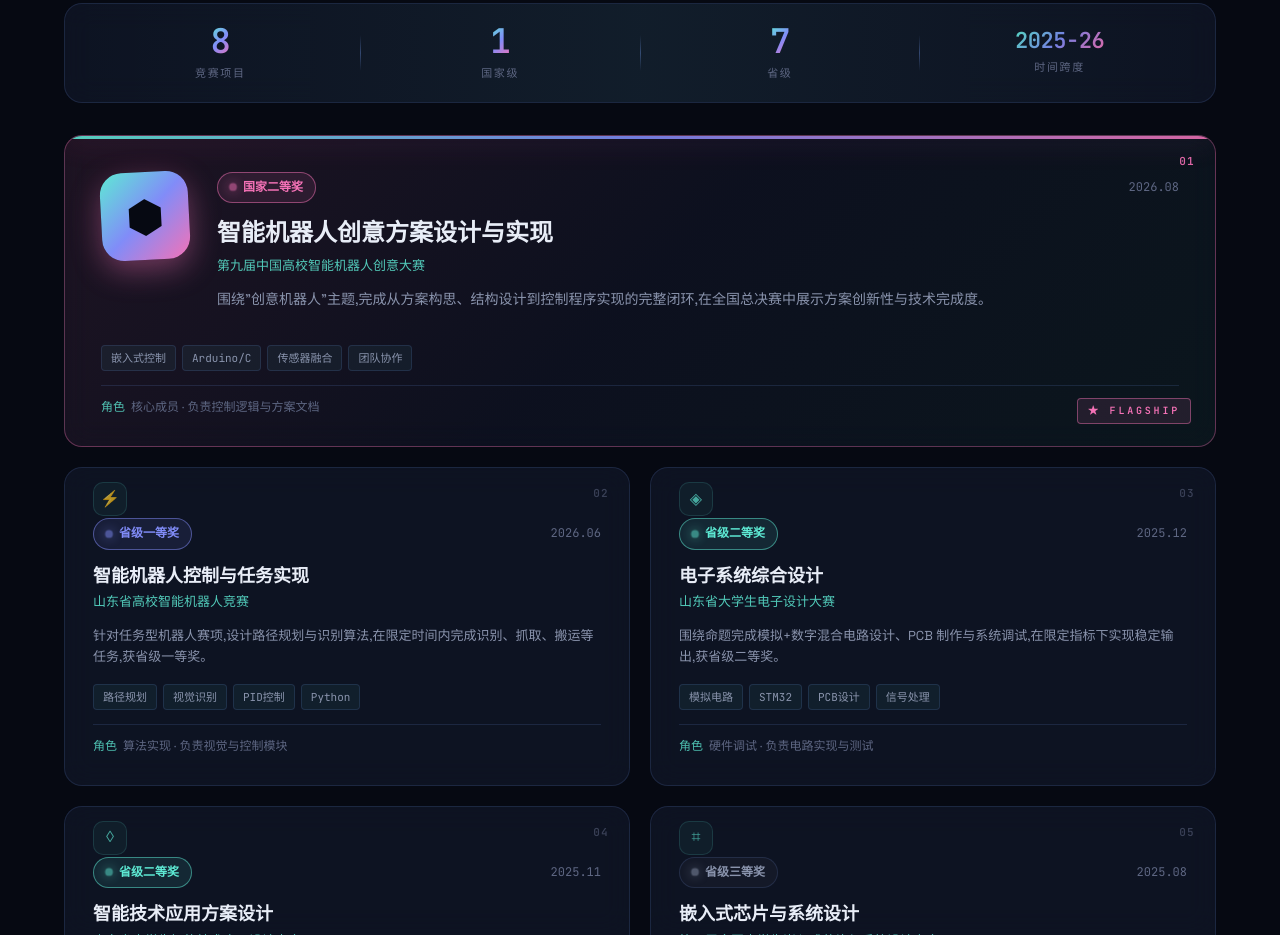
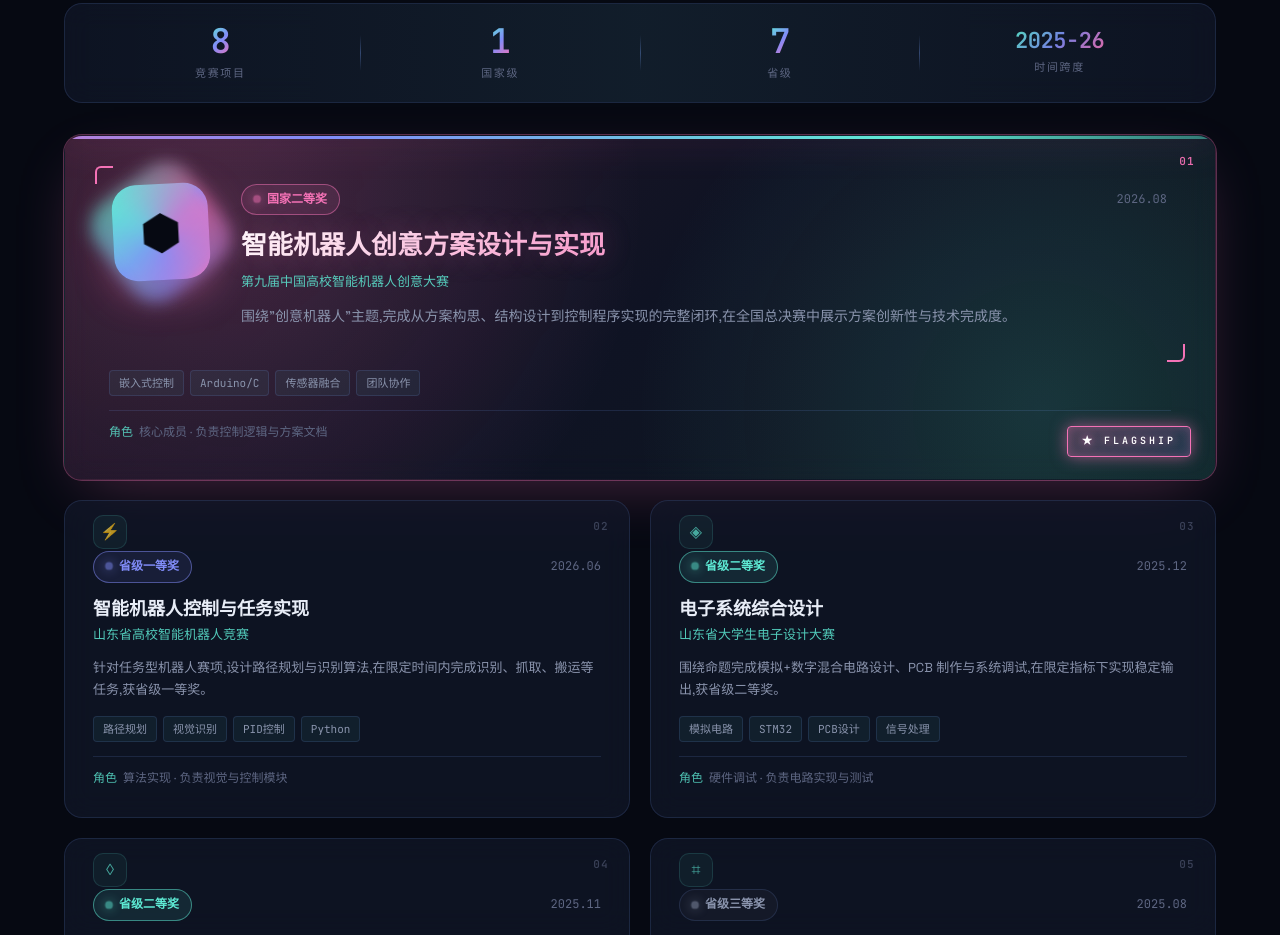
Before and after one commit to Ma9222/male-portfolio, a plain HTML site: page index.html in a window 1280 px wide. Shown: the part 3260-4195 px from the top of the page. Drawn offline with Linux system fonts and the light colour scheme.

Commit message:
style: make FLAGSHIP card more eye-catching
- add animated background grid (gridDrift)
- add scanning light strip on top (featuredScan)
- icon now has rotating conic-gradient glow ring (ringSpin)
- title with white→pink→purple gradient + glow
- 4 corner tech decorations on feat-body
- neon FLAGSHIP badge with pulsing glow (flagshipGlow)
- enhanced hover: lift + multi-layer glow shadow

```diff
--- a/style.css
+++ b/style.css
@@ -999,66 +999,153 @@ section { position: relative; z-index: 2; }
 /* Featured 大卡片 */
 .project-featured {
   grid-column: 1 / -1;
-  padding: 36px 36px 28px;
-  border: 1px solid rgba(244, 114, 182, 0.35) !important;
-  background: linear-gradient(135deg, rgba(244, 114, 182, 0.1), rgba(129, 140, 248, 0.06), rgba(94, 234, 212, 0.06));
+  padding: 44px 44px 36px;
+  border: 1px solid transparent !important;
+  background:
+    linear-gradient(135deg, rgba(244, 114, 182, 0.14), rgba(129, 140, 248, 0.08) 50%, rgba(94, 234, 212, 0.08)),
+    radial-gradient(circle at 15% 20%, rgba(244, 114, 182, 0.18), transparent 40%),
+    radial-gradient(circle at 85% 80%, rgba(94, 234, 212, 0.14), transparent 40%);
   overflow: hidden;
+  position: relative;
+  box-shadow:
+    0 0 0 1px rgba(244, 114, 182, 0.35),
+    0 20px 60px -20px rgba(244, 114, 182, 0.3);
 }
+/* 动态背景网格 */
+.project-featured::before {
+  content: ''; position: absolute; inset: 0;
+  background-image:
+    linear-gradient(rgba(244, 114, 182, 0.07) 1px, transparent 1px),
+    linear-gradient(90deg, rgba(129, 140, 248, 0.07) 1px, transparent 1px);
+  background-size: 30px 30px;
+  mask-image: radial-gradient(ellipse at center, #000 20%, transparent 70%);
+  -webkit-mask-image: radial-gradient(ellipse at center, #000 20%, transparent 70%);
+  z-index: 1;
+  pointer-events: none;
+  animation: gridDrift 20s linear infinite;
+}
+@keyframes gridDrift {
+  from { background-position: 0 0, 0 0; }
+  to { background-position: 60px 60px, 60px 60px; }
+}
+/* 顶部扫描光线 */
 .project-featured::after {
   content: ''; position: absolute;
   top: 0; left: 0; right: 0; height: 3px;
-  background: var(--grad);
-  animation: featuredPulse 3s ease-in-out infinite;
+  background: linear-gradient(90deg, transparent, var(--accent-3), var(--accent-2), var(--accent), transparent);
+  background-size: 200% 100%;
+  animation: featuredScan 3s linear infinite, featuredGlow 3s ease-in-out infinite;
   z-index: 4;
 }
-@keyframes featuredPulse {
-  0%, 100% { opacity: 0.6; box-shadow: 0 0 18px rgba(244, 114, 182, 0.35); }
-  50% { opacity: 1; box-shadow: 0 0 38px rgba(244, 114, 182, 0.65); }
+@keyframes featuredScan {
+  from { background-position: 200% 0; }
+  to { background-position: -200% 0; }
+}
+@keyframes featuredGlow {
+  0%, 100% { box-shadow: 0 0 18px rgba(244, 114, 182, 0.35); }
+  50% { box-shadow: 0 0 42px rgba(244, 114, 182, 0.7); }
+}
+/* 四角科技装饰线 */
+.project-feat-body::before,
+.project-feat-body::after {
+  content: ''; position: absolute;
+  width: 18px; height: 18px;
+  border: 2px solid var(--accent-3);
+  z-index: 3;
+  pointer-events: none;
+}
+.project-feat-body::before {
+  top: -14px; left: -14px;
+  border-right: none; border-bottom: none;
+  border-top-left-radius: 6px;
+}
+.project-feat-body::after {
+  bottom: -14px; right: -14px;
+  border-left: none; border-top: none;
+  border-bottom-right-radius: 6px;
 }
 .project-featured:hover {
-  border-color: rgba(244, 114, 182, 0.6) !important;
-  box-shadow: 0 18px 50px rgba(244, 114, 182, 0.18), 0 0 0 1px rgba(244, 114, 182, 0.15);
+  border-color: transparent !important;
+  box-shadow:
+    0 0 0 1px rgba(244, 114, 182, 0.6),
+    0 0 40px rgba(244, 114, 182, 0.25),
+    0 0 80px rgba(129, 140, 248, 0.15),
+    0 25px 70px -20px rgba(244, 114, 182, 0.45);
+  transform: translateY(-4px);
 }
 .project-feat-body {
-  display: flex; gap: 28px; align-items: flex-start;
-  margin-bottom: 18px;
+  display: flex; gap: 32px; align-items: flex-start;
+  margin-bottom: 22px;
   position: relative; z-index: 2;
+  padding: 4px;
 }
+/* 大图标 + 旋转光环 */
 .project-icon-lg {
-  width: 88px; height: 88px;
+  width: 96px; height: 96px;
   flex-shrink: 0;
   display: flex; align-items: center; justify-content: center;
-  font-size: 44px;
+  font-size: 48px;
   font-family: var(--font-mono);
   background: var(--grad);
   color: #060912;
-  border-radius: 22px;
-  box-shadow: 0 10px 30px rgba(244, 114, 182, 0.4);
+  border-radius: 24px;
+  box-shadow: 0 12px 40px rgba(244, 114, 182, 0.45);
   transform: rotate(-3deg);
-  transition: transform .4s cubic-bezier(.2,.7,.3,1);
+  transition: transform .5s cubic-bezier(.2,.7,.3,1);
+  position: relative;
+}
+.project-icon-lg::before {
+  content: ''; position: absolute; inset: -10px;
+  border-radius: 28px;
+  background: conic-gradient(from 0deg, var(--accent-3), var(--accent-2), var(--accent), var(--accent-3));
+  z-index: -1;
+  animation: ringSpin 6s linear infinite;
+  filter: blur(8px);
+  opacity: 0.6;
+}
+@keyframes ringSpin {
+  from { transform: rotate(0deg); }
+  to { transform: rotate(360deg); }
 }
 .project-featured:hover .project-icon-lg {
-  transform: rotate(3deg) scale(1.05);
+  transform: rotate(6deg) scale(1.08);
 }
 .project-feat-text { flex: 1; min-width: 0; }
-.project-featured .project-feat-text .project-title { font-size: 24px; margin-bottom: 6px; }
+.project-featured .project-feat-text .project-title {
+  font-size: 26px;
+  margin-bottom: 8px;
+  background: linear-gradient(135deg, #fff, #f472b6 60%, #818cf8);
+  -webkit-background-clip: text;
+  background-clip: text;
+  color: transparent;
+  text-shadow: 0 0 30px rgba(244, 114, 182, 0.25);
+}
 .project-featured .project-feat-text .project-desc { font-size: 14px; }
-.project-featured .project-corner { color: var(--accent-3); opacity: 0.9; }
+.project-featured .project-corner { color: var(--accent-3); opacity: 0.95; }
 
-/* FLAGSHIP 角标 */
+/* FLAGSHIP 角标 - 霓虹徽章 */
 .project-flagship {
   position: absolute;
   bottom: 22px; right: 24px;
   font-family: var(--font-mono);
   font-size: 10px;
   font-weight: 700;
-  color: var(--accent-3);
-  letter-spacing: 0.28em;
-  padding: 4px 10px;
-  border: 1px solid rgba(244, 114, 182, 0.45);
+  color: #fff;
+  letter-spacing: 0.3em;
+  padding: 6px 14px;
+  border: 1px solid var(--accent-3);
   border-radius: 4px;
-  background: rgba(244, 114, 182, 0.1);
+  background: linear-gradient(135deg, rgba(244, 114, 182, 0.25), rgba(129, 140, 248, 0.15));
+  text-shadow: 0 0 8px rgba(244, 114, 182, 0.8);
+  box-shadow:
+    0 0 12px rgba(244, 114, 182, 0.4),
+    inset 0 0 8px rgba(244, 114, 182, 0.2);
   z-index: 3;
+  animation: flagshipGlow 2.5s ease-in-out infinite;
+}
+@keyframes flagshipGlow {
+  0%, 100% { box-shadow: 0 0 12px rgba(244, 114, 182, 0.4), inset 0 0 8px rgba(244, 114, 182, 0.2); }
+  50% { box-shadow: 0 0 22px rgba(244, 114, 182, 0.8), inset 0 0 12px rgba(244, 114, 182, 0.4); }
 }
 
 /* 普通卡片左上小图标 */
```
